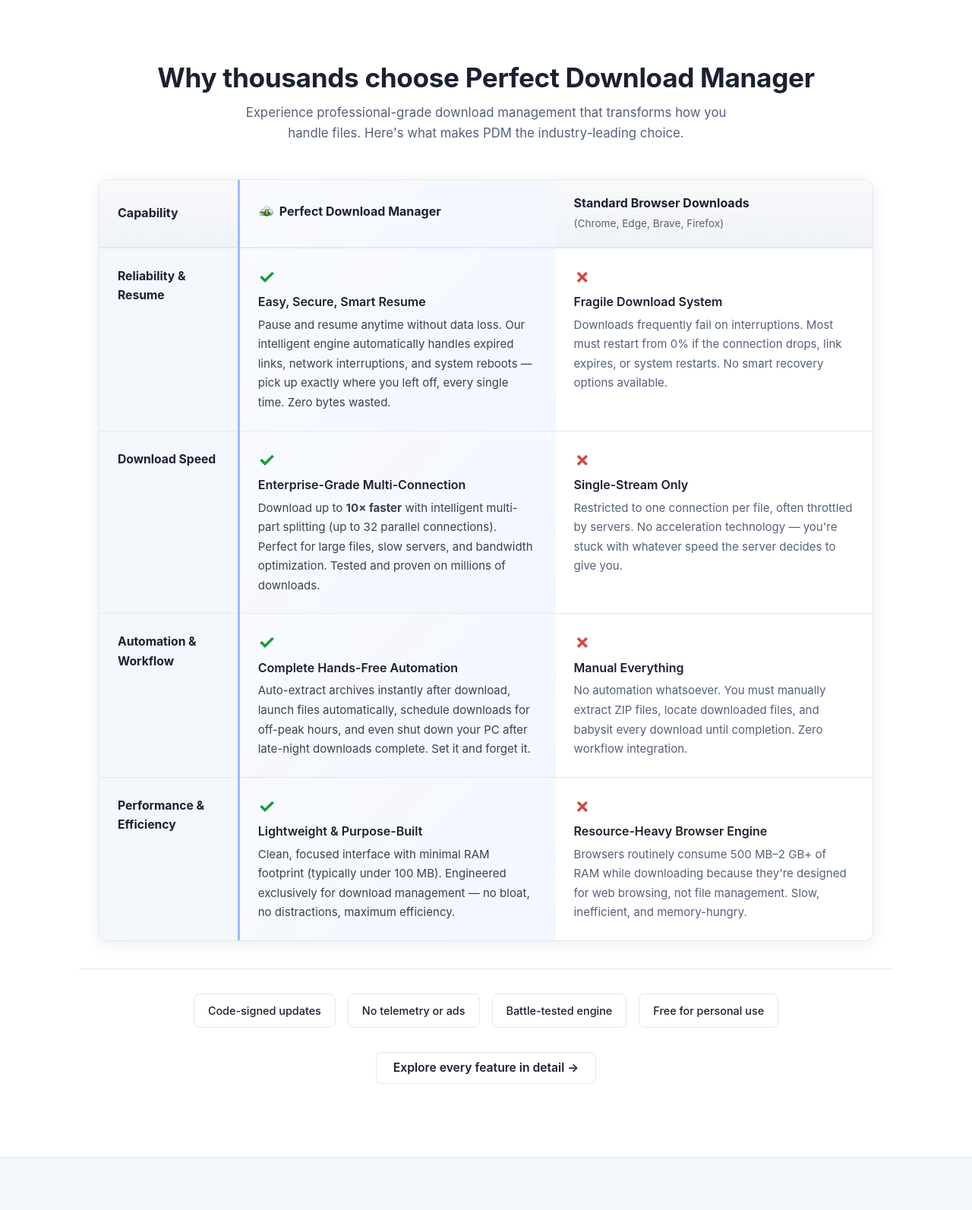
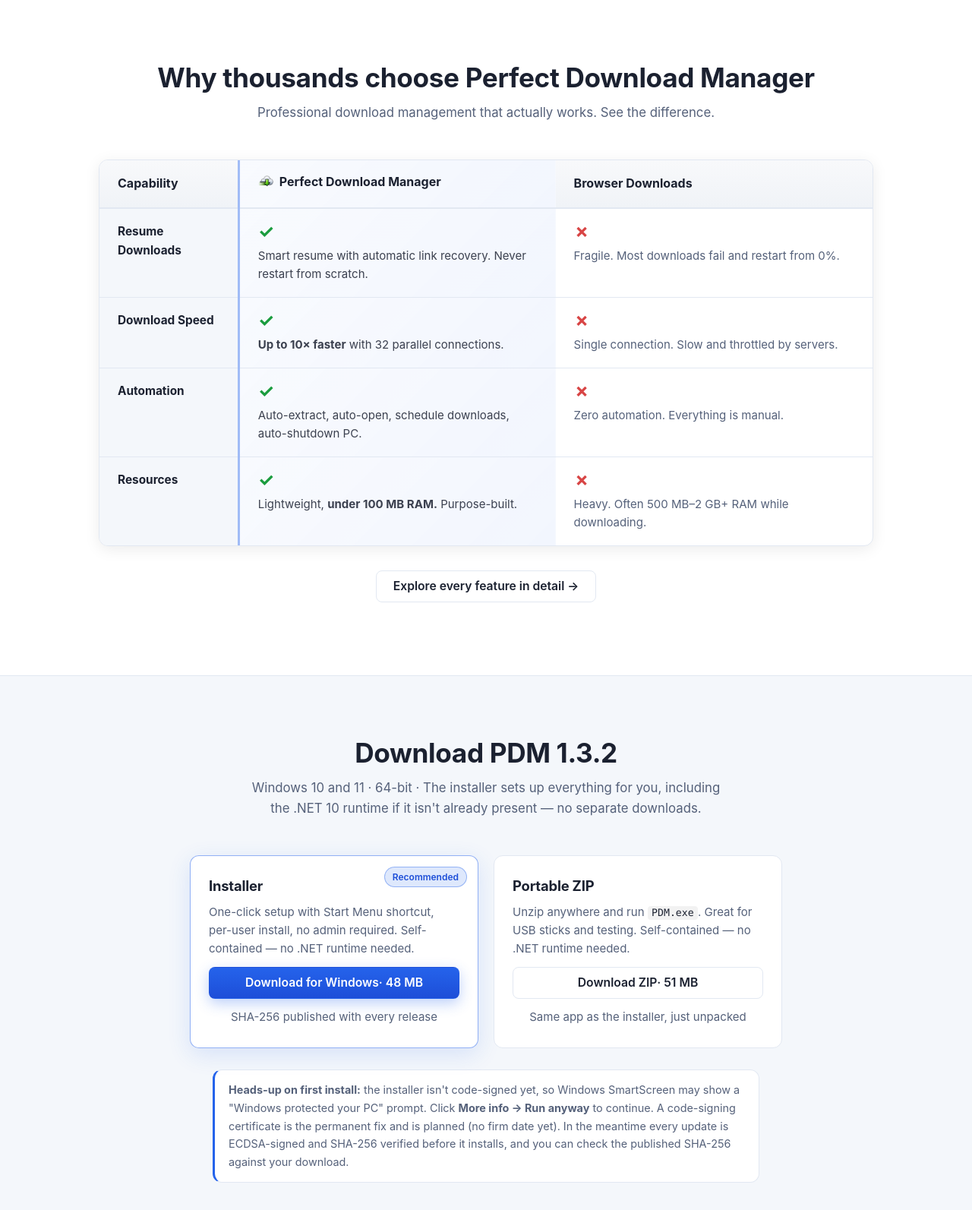
Before and after one commit to vpbgkt/Perfect-Download-Manager, a PHP site: page / in a window 1280 px wide. Shown: the part 637-2230 px from the top of the page at 76% size. Run offline with PHP 8.4, Linux system fonts and the light colour scheme.

Commit message:
Make comparison table shorter and more scannable, remove trust badges

```diff
--- a/website/assets/css/styles.css
+++ b/website/assets/css/styles.css
@@ -1014,7 +1014,7 @@ code {
     background: linear-gradient(180deg, #f8f9fb 0%, #f0f3f7 100%);
     color: var(--fg);
     font-weight: 700;
-    padding: 18px 24px;
+    padding: 16px 24px;
     text-align: left;
     border-bottom: 2px solid var(--border);
     font-size: 1rem;
@@ -1045,7 +1045,7 @@ code {
 }
 
 .comparison-table tbody td {
-    padding: 24px 24px;
+    padding: 18px 24px;
     border-bottom: 1px solid var(--border);
     vertical-align: top;
 }
@@ -1053,7 +1053,7 @@ code {
 .comparison-table tbody td:first-child {
     font-weight: 600;
     color: var(--fg);
-    font-size: 0.98rem;
+    font-size: 0.96rem;
     background: var(--bg-alt);
 }
 
@@ -1064,65 +1064,29 @@ code {
 .comparison-table .check {
     display: inline-block;
     color: var(--success);
-    font-size: 1.6rem;
+    font-size: 1.5rem;
     font-weight: 700;
     line-height: 1;
-    margin-bottom: 10px;
+    margin-bottom: 8px;
 }
 
 .comparison-table .cross {
     display: inline-block;
     color: #d84545;
-    font-size: 1.6rem;
+    font-size: 1.5rem;
     font-weight: 700;
     line-height: 1;
-    margin-bottom: 10px;
-}
-
-.comparison-table .feature-title {
-    font-weight: 600;
-    color: var(--fg);
-    font-size: 1rem;
-    margin-bottom: 6px;
-    line-height: 1.4;
+    margin-bottom: 8px;
 }
 
 .comparison-table .feature-desc {
     color: var(--fg-muted);
     font-size: 0.94rem;
-    line-height: 1.7;
+    line-height: 1.6;
 }
 
 .comparison-table .pdm-col .feature-desc {
     color: rgba(27, 33, 48, 0.85);
-}
-
-/* Trust badges below comparison table */
-.trust-badges {
-    display: flex;
-    flex-wrap: wrap;
-    gap: 16px;
-    justify-content: center;
-    margin-top: 36px;
-    padding-top: 32px;
-    border-top: 1px solid var(--border);
-}
-
-.trust-badge {
-    display: flex;
-    align-items: center;
-    gap: 8px;
-    padding: 10px 18px;
-    background: var(--card);
-    border: 1px solid var(--border);
-    border-radius: var(--radius-sm);
-    font-size: 0.9rem;
-    color: var(--fg);
-    font-weight: 500;
-}
-
-.trust-text {
-    white-space: nowrap;
 }
 
 @media (max-width: 900px) {
@@ -1134,15 +1098,11 @@ code {
 
     .comparison-table thead th,
     .comparison-table tbody td {
-        padding: 16px 18px;
+        padding: 14px 18px;
     }
 
     .comparison-table {
         font-size: 0.9rem;
-    }
-
-    .comparison-table .feature-title {
-        font-size: 0.96rem;
     }
 
     .comparison-table .feature-desc {
@@ -1153,15 +1113,11 @@ code {
 @media (max-width: 720px) {
     .comparison-table thead th,
     .comparison-table tbody td {
-        padding: 14px 14px;
+        padding: 12px 14px;
     }
 
     .comparison-table {
         font-size: 0.85rem;
-    }
-
-    .comparison-table .feature-title {
-        font-size: 0.92rem;
     }
 
     .comparison-table .feature-desc {
@@ -1177,13 +1133,4 @@ code {
         width: 16px;
         height: 16px;
     }
-
-    .trust-badges {
-        gap: 10px;
-    }
-
-    .trust-badge {
-        padding: 8px 14px;
-        font-size: 0.82rem;
-    }
 }
--- a/website/index.html
+++ b/website/index.html
@@ -192,7 +192,7 @@
             <div class="container">
                 <h2 class="section-title">Why thousands choose Perfect Download Manager</h2>
                 <p class="section-lede">
-                    Experience professional-grade download management that transforms how you handle files. Here's what makes PDM the industry-leading choice.
+                    Professional download management that actually works. See the difference.
                 </p>
 
                 <div class="comparison-table-wrapper">
@@ -206,79 +206,56 @@
                                         Perfect Download Manager
                                     </div>
                                 </th>
-                                <th>Standard Browser Downloads<br/><span style="font-weight:normal;font-size:0.85em;opacity:0.7;">(Chrome, Edge, Brave, Firefox)</span></th>
+                                <th>Browser Downloads</th>
                             </tr>
                         </thead>
                         <tbody>
                             <tr>
-                                <td><strong>Reliability &amp; Resume</strong></td>
+                                <td><strong>Resume Downloads</strong></td>
                                 <td class="pdm-col">
                                     <span class="check">✓</span>
-                                    <div class="feature-title">Easy, Secure, Smart Resume</div>
-                                    <div class="feature-desc">Pause and resume anytime without data loss. Our intelligent engine automatically handles expired links, network interruptions, and system reboots — pick up exactly where you left off, every single time. Zero bytes wasted.</div>
+                                    <div class="feature-desc">Smart resume with automatic link recovery. Never restart from scratch.</div>
                                 </td>
                                 <td>
                                     <span class="cross">✗</span>
-                                    <div class="feature-title">Fragile Download System</div>
-                                    <div class="feature-desc">Downloads frequently fail on interruptions. Most must restart from 0% if the connection drops, link expires, or system restarts. No smart recovery options available.</div>
+                                    <div class="feature-desc">Fragile. Most downloads fail and restart from 0%.</div>
                                 </td>
                             </tr>
                             <tr>
                                 <td><strong>Download Speed</strong></td>
                                 <td class="pdm-col">
                                     <span class="check">✓</span>
-                                    <div class="feature-title">Enterprise-Grade Multi-Connection</div>
-                                    <div class="feature-desc">Download up to <strong>10× faster</strong> with intelligent multi-part splitting (up to 32 parallel connections). Perfect for large files, slow servers, and bandwidth optimization. Tested and proven on millions of downloads.</div>
+                                    <div class="feature-desc"><strong>Up to 10× faster</strong> with 32 parallel connections.</div>
                                 </td>
                                 <td>
                                     <span class="cross">✗</span>
-                                    <div class="feature-title">Single-Stream Only</div>
-                                    <div class="feature-desc">Restricted to one connection per file, often throttled by servers. No acceleration technology — you're stuck with whatever speed the server decides to give you.</div>
+                                    <div class="feature-desc">Single connection. Slow and throttled by servers.</div>
                                 </td>
                             </tr>
                             <tr>
-                                <td><strong>Automation &amp; Workflow</strong></td>
+                                <td><strong>Automation</strong></td>
                                 <td class="pdm-col">
                                     <span class="check">✓</span>
-                                    <div class="feature-title">Complete Hands-Free Automation</div>
-                                    <div class="feature-desc">Auto-extract archives instantly after download, launch files automatically, schedule downloads for off-peak hours, and even shut down your PC after late-night downloads complete. Set it and forget it.</div>
+                                    <div class="feature-desc">Auto-extract, auto-open, schedule downloads, auto-shutdown PC.</div>
                                 </td>
                                 <td>
                                     <span class="cross">✗</span>
-                                    <div class="feature-title">Manual Everything</div>
-                                    <div class="feature-desc">No automation whatsoever. You must manually extract ZIP files, locate downloaded files, and babysit every download until completion. Zero workflow integration.</div>
+                                    <div class="feature-desc">Zero automation. Everything is manual.</div>
                                 </td>
                             </tr>
                             <tr>
-                                <td><strong>Performance &amp; Efficiency</strong></td>
+                                <td><strong>Resources</strong></td>
                                 <td class="pdm-col">
                                     <span class="check">✓</span>
-                                    <div class="feature-title">Lightweight &amp; Purpose-Built</div>
-                                    <div class="feature-desc">Clean, focused interface with minimal RAM footprint (typically under 100 MB). Engineered exclusively for download management — no bloat, no distractions, maximum efficiency.</div>
+                                    <div class="feature-desc">Lightweight, <strong>under 100 MB RAM.</strong> Purpose-built.</div>
                                 </td>
                                 <td>
                                     <span class="cross">✗</span>
-                                    <div class="feature-title">Resource-Heavy Browser Engine</div>
-                                    <div class="feature-desc">Browsers routinely consume 500 MB–2 GB+ of RAM while downloading because they're designed for web browsing, not file management. Slow, inefficient, and memory-hungry.</div>
+                                    <div class="feature-desc">Heavy. Often 500 MB–2 GB+ RAM while downloading.</div>
                                 </td>
                             </tr>
                         </tbody>
                     </table>
-                </div>
-
-                <div class="trust-badges">
-                    <div class="trust-badge">
-                        <div class="trust-text">Code-signed updates</div>
-                    </div>
-                    <div class="trust-badge">
-                        <div class="trust-text">No telemetry or ads</div>
-                    </div>
-                    <div class="trust-badge">
-                        <div class="trust-text">Battle-tested engine</div>
-                    </div>
-                    <div class="trust-badge">
-                        <div class="trust-text">Free for personal use</div>
-                    </div>
                 </div>
 
                 <p style="text-align:center; margin-top:32px;">
```
